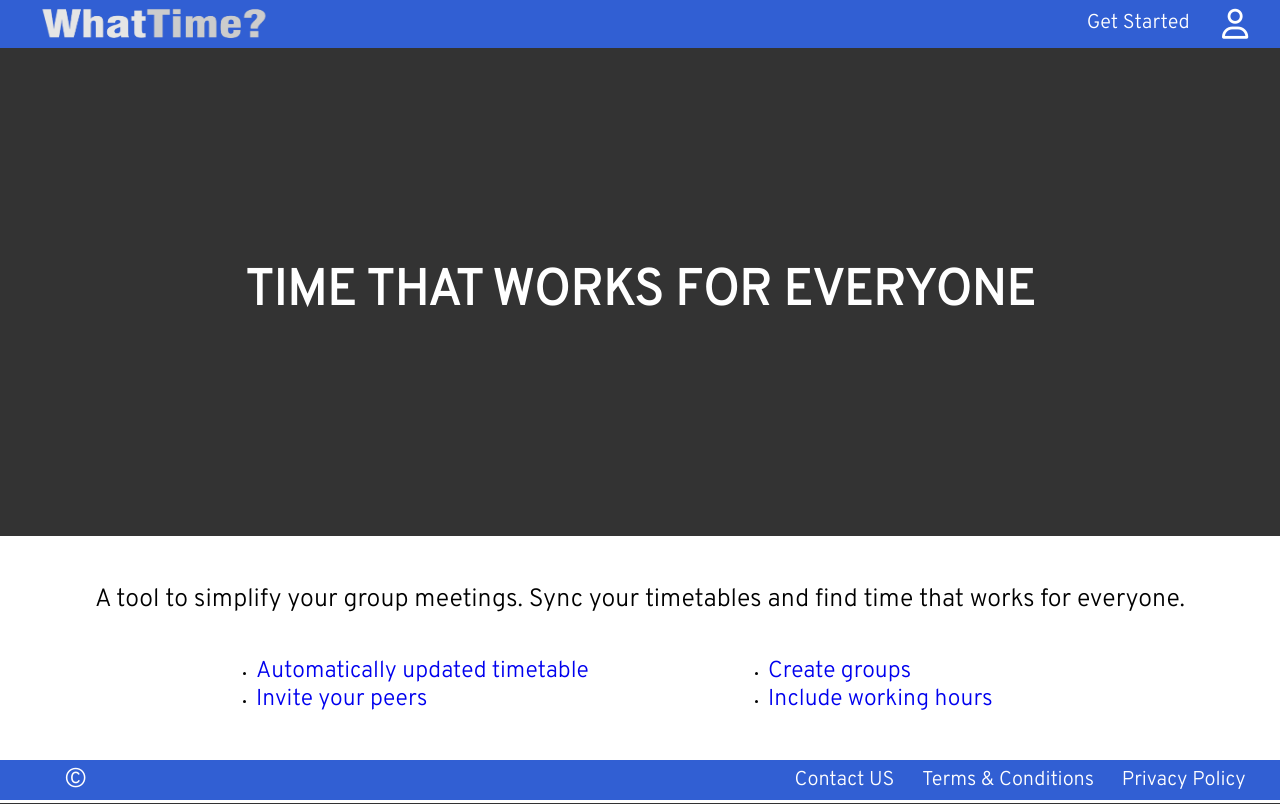
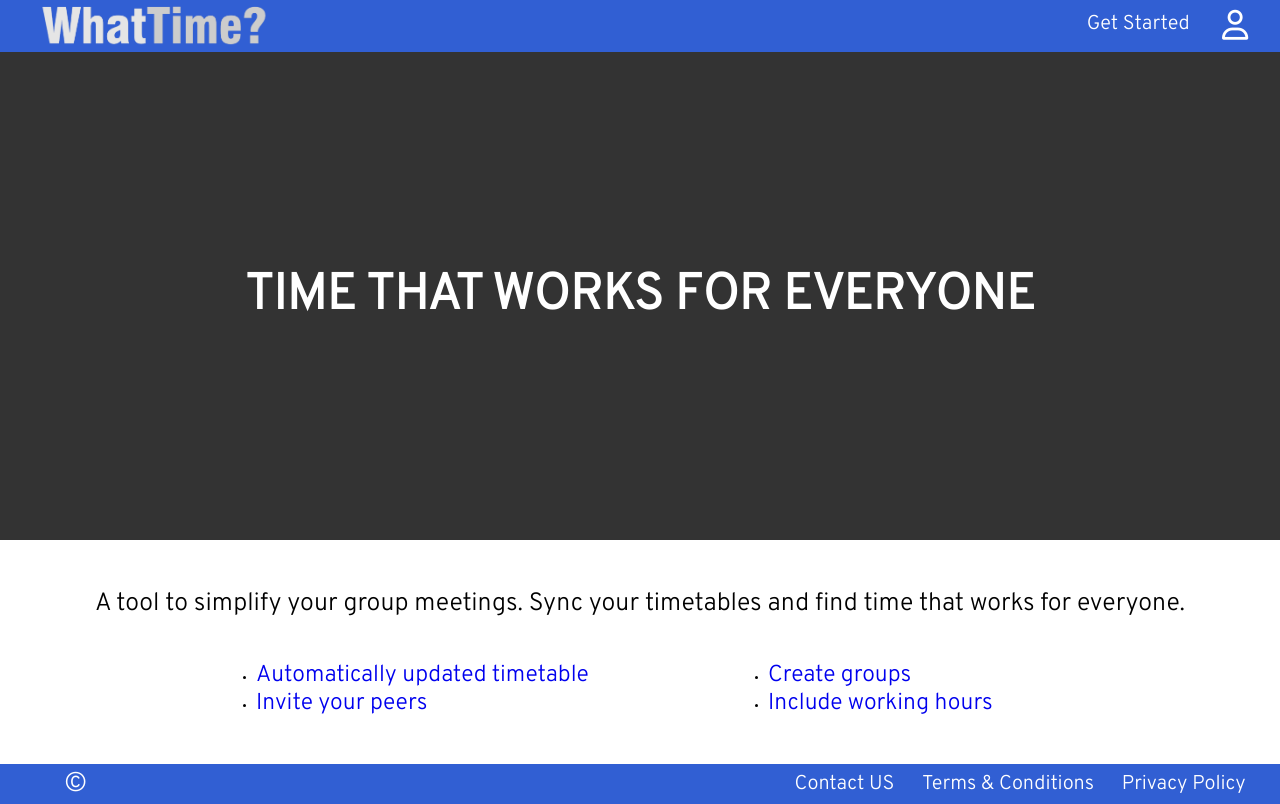
Before and after one commit to lourencofsilva/WhatTime, a PHP site: page / in a window 1280 px wide. Run offline with PHP 8.4, Linux system fonts and the light colour scheme.

Commit message:
"fixed height"

```diff
--- a/css/index.css
+++ b/css/index.css
@@ -1,5 +1,9 @@
 html{
 	font-size: 62.5%;
+}
+
+html, body {
+	overflow-y: hidden;
 }
 
 *{
@@ -22,24 +26,25 @@ html{
 .header{
 	display:flex;
 	width:100%;
-	height: 6vh;
+	height: 6%;
 	margin:auto auto auto auto;
 	justify-content: space-between;
 	align-items: center;
 	background-color: rgba(49, 95, 211, 1);
 }
 
-.header > button{
+#btn{
 	width: 18%;
+	height: 100%;
 	border: none;
 	background-color: rgba(49, 95, 211, 1);
 	margin: auto auto auto 3%;
 }
 
-.header > button > img{
+.main-img{
 	display: flex;
 	width: 100%;
-	height: 5vh;
+	height: 100%;
 	background-color: rgba(49, 95, 211, 1);
 	cursor: pointer;
 }
@@ -49,14 +54,10 @@ html{
 	border: none;
 	background-color: rgba(49, 95, 211, 1);
 	margin: auto auto auto 3%;
+	height: 100%;
 }
 
-.header > a > img{
-	display: flex;
-	width: 100%;
-	background-color: rgba(49, 95, 211, 1);
-	cursor: pointer;
-}
+
 
 .nav{
 	display: flex;
```
Also changed, not shown: css/dashboard.css (+16 -6 lines).
